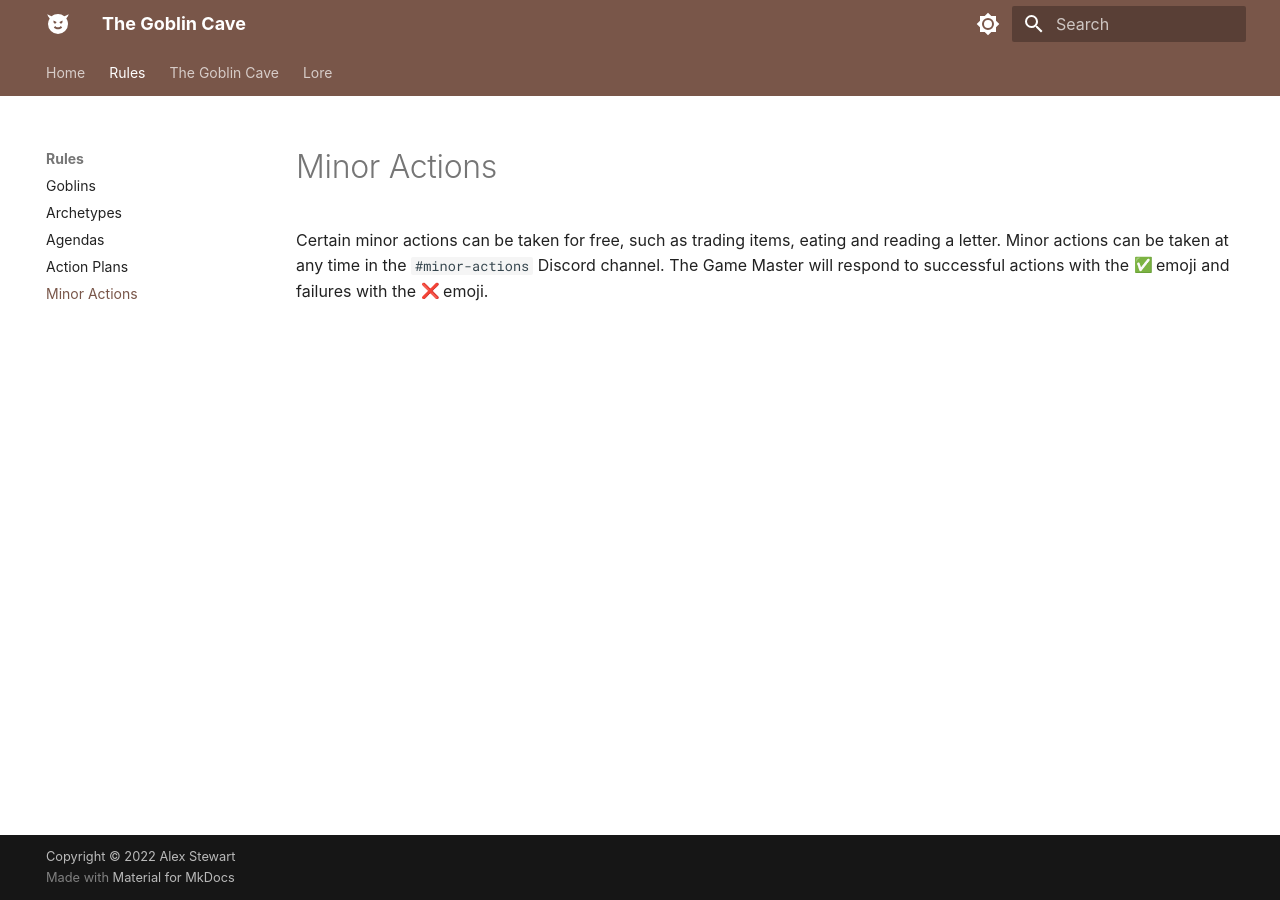
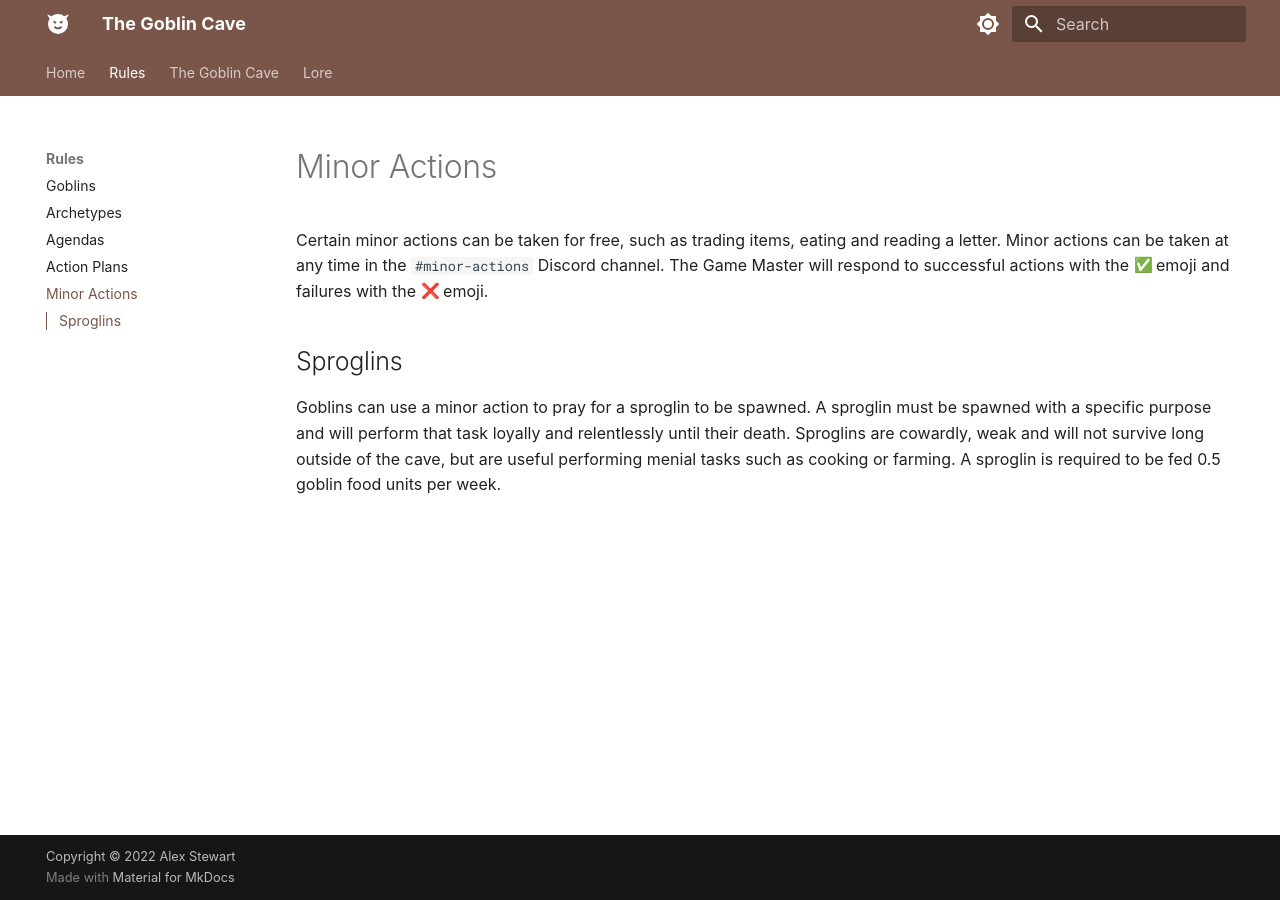
Before and after one commit to alex-stewart/the-goblin-cave, an MkDocs documentation site: the page built from docs/rules/minor_actions.md, in a window 1280 px wide. Built offline with MkDocs 1.6.1 and Material for MkDocs 9.7.7, drawn with Linux system fonts in a browser that asks for light colours; emoji names are drawn with the system emoji font; some web fonts are replaced.

Commit message:
sproglins

```diff
--- a/docs/rules/minor_actions.md
+++ b/docs/rules/minor_actions.md
@@ -3,3 +3,10 @@
 Certain minor actions can be taken for free, such as trading items, eating and reading a letter.
 Minor actions can be taken at any time in the `#minor-actions` Discord channel.
 The Game Master will respond to successful actions with the :white_check_mark: emoji and failures with the :x: emoji.
+
+## Sproglins
+
+Goblins can use a minor action to pray for a sproglin to be spawned.
+A sproglin must be spawned with a specific purpose and will perform that task loyally and relentlessly until their death.
+Sproglins are cowardly, weak and will not survive long outside of the cave, but are useful performing menial tasks such as cooking or farming.
+A sproglin is required to be fed 0.5 goblin food units per week.
--- a/mkdocs.yml
+++ b/mkdocs.yml
@@ -44,6 +44,7 @@ nav:
   - The Goblin Cave:
     - Goblins: game/goblins.md
     - The Cave: game/cave.md
+    - Sproglins: game/sproglins.md
     - Maps: game/maps.md
     - Timeline: game/timeline.md
     - Schedule: game/schedule.md
```
Also changed, not shown: docs/game/sproglins.md (added, +3 -0 lines).
